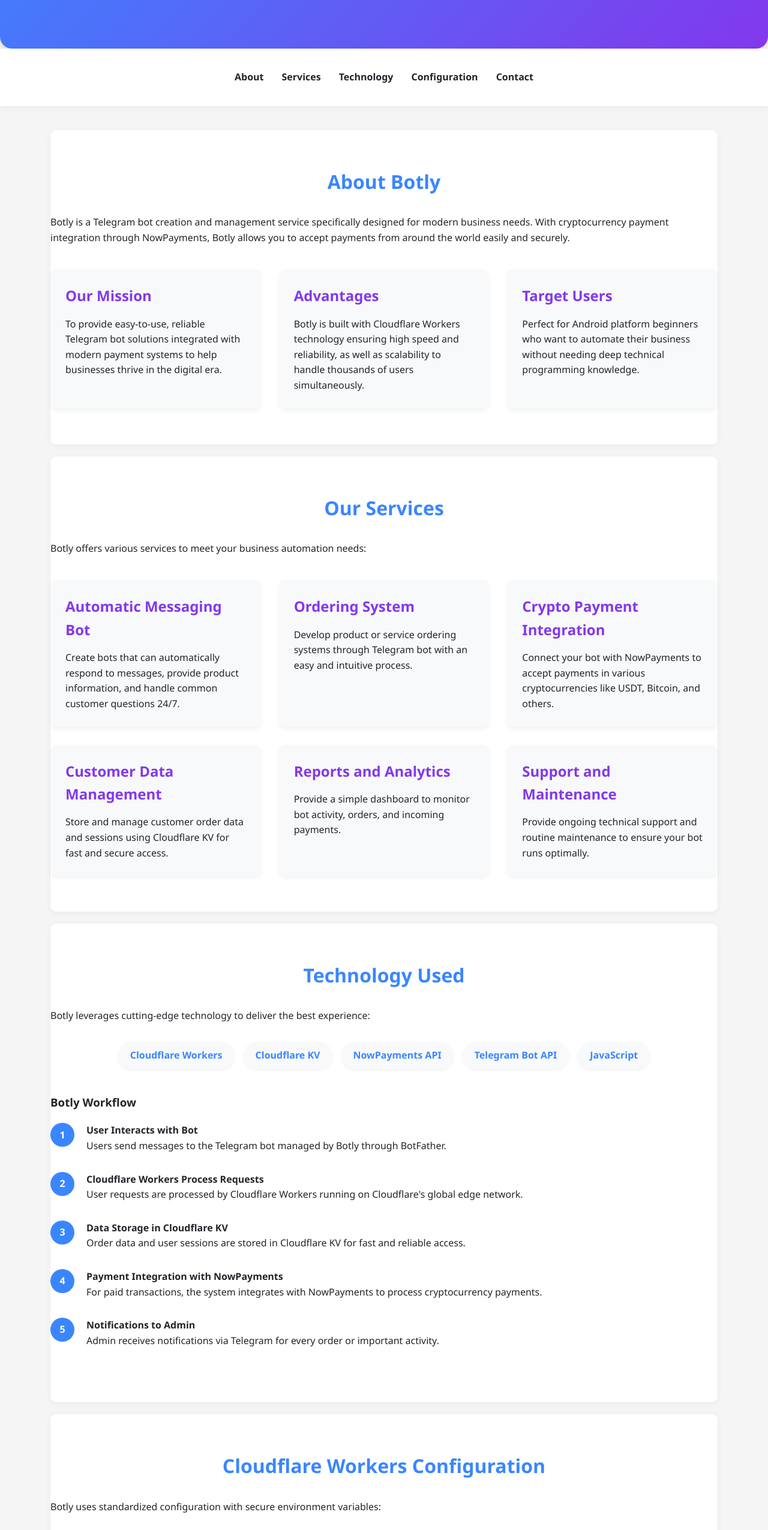
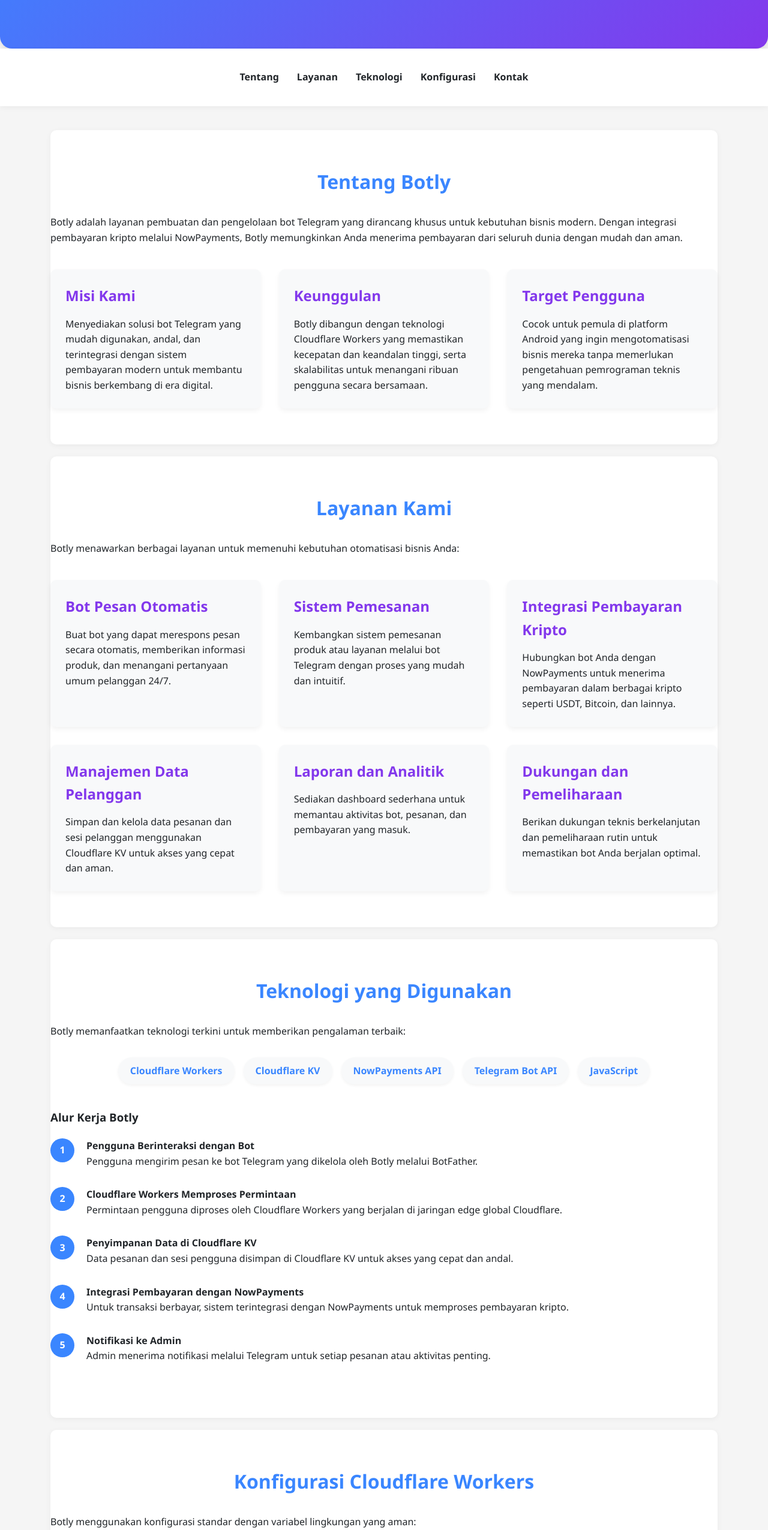
Before and after one commit to zrcxvs/botly.github.io, a plain HTML site: page index.html in a window 1280 px wide. Shown: the part 229-2780 px from the top of the page at 60% size. Drawn offline with Linux system fonts and the light colour scheme.

Commit message:
index.html

```diff
--- a/index.html
+++ b/index.html
@@ -1,9 +1,9 @@
 <!DOCTYPE html>
-<html lang="en">
+<html lang="id">
 <head>
     <meta charset="UTF-8">
     <meta name="viewport" content="width=device-width, initial-scale=1.0">
-    <title>Botly - Professional Telegram Bot Services</title>
+    <title>Botly - Layanan Profesional Bot Telegram</title>
     <style>
         :root {
             --primary: #3a86ff;
@@ -269,79 +269,79 @@
     <header>
         <div class="container">
             <div class="logo">BOTLY</div>
-            <div class="tagline">Professional Telegram Bot Services with Crypto Payments</div>
-            <p>Your business automation solution with cutting-edge technology</p>
+            <div class="tagline">Layanan Profesional Bot Telegram dengan Pembayaran Kripto</div>
+            <p>Solusi otomatisasi bisnis Anda dengan teknologi terkini</p>
         </div>
     </header>
 
     <nav>
         <div class="container">
             <ul>
-                <li><a href="#about">About</a></li>
-                <li><a href="#services">Services</a></li>
-                <li><a href="#technology">Technology</a></li>
-                <li><a href="#configuration">Configuration</a></li>
-                <li><a href="#contact">Contact</a></li>
+                <li><a href="#about">Tentang</a></li>
+                <li><a href="#services">Layanan</a></li>
+                <li><a href="#technology">Teknologi</a></li>
+                <li><a href="#configuration">Konfigurasi</a></li>
+                <li><a href="#contact">Kontak</a></li>
             </ul>
         </div>
     </nav>
 
     <div class="container">
         <section id="about">
-            <h2>About Botly</h2>
-            <p>Botly is a Telegram bot creation and management service specifically designed for modern business needs. With cryptocurrency payment integration through NowPayments, Botly allows you to accept payments from around the world easily and securely.</p>
+            <h2>Tentang Botly</h2>
+            <p>Botly adalah layanan pembuatan dan pengelolaan bot Telegram yang dirancang khusus untuk kebutuhan bisnis modern. Dengan integrasi pembayaran kripto melalui NowPayments, Botly memungkinkan Anda menerima pembayaran dari seluruh dunia dengan mudah dan aman.</p>
 
             <div class="service-cards">
                 <div class="card">
-                    <h3>Our Mission</h3>
-                    <p>To provide easy-to-use, reliable Telegram bot solutions integrated with modern payment systems to help businesses thrive in the digital era.</p>
+                    <h3>Misi Kami</h3>
+                    <p>Menyediakan solusi bot Telegram yang mudah digunakan, andal, dan terintegrasi dengan sistem pembayaran modern untuk membantu bisnis berkembang di era digital.</p>
                 </div>
                 <div class="card">
-                    <h3>Advantages</h3>
-                    <p>Botly is built with Cloudflare Workers technology ensuring high speed and reliability, as well as scalability to handle thousands of users simultaneously.</p>
+                    <h3>Keunggulan</h3>
+                    <p>Botly dibangun dengan teknologi Cloudflare Workers yang memastikan kecepatan dan keandalan tinggi, serta skalabilitas untuk menangani ribuan pengguna secara bersamaan.</p>
                 </div>
                 <div class="card">
-                    <h3>Target Users</h3>
-                    <p>Perfect for Android platform beginners who want to automate their business without needing deep technical programming knowledge.</p>
+                    <h3>Target Pengguna</h3>
+                    <p>Cocok untuk pemula di platform Android yang ingin mengotomatisasi bisnis mereka tanpa memerlukan pengetahuan pemrograman teknis yang mendalam.</p>
                 </div>
             </div>
         </section>
 
         <section id="services">
-            <h2>Our Services</h2>
-            <p>Botly offers various services to meet your business automation needs:</p>
+            <h2>Layanan Kami</h2>
+            <p>Botly menawarkan berbagai layanan untuk memenuhi kebutuhan otomatisasi bisnis Anda:</p>
 
             <div class="service-cards">
                 <div class="card">
-                    <h3>Automatic Messaging Bot</h3>
-                    <p>Create bots that can automatically respond to messages, provide product information, and handle common customer questions 24/7.</p>
+                    <h3>Bot Pesan Otomatis</h3>
+                    <p>Buat bot yang dapat merespons pesan secara otomatis, memberikan informasi produk, dan menangani pertanyaan umum pelanggan 24/7.</p>
                 </div>
                 <div class="card">
-                    <h3>Ordering System</h3>
-                    <p>Develop product or service ordering systems through Telegram bot with an easy and intuitive process.</p>
+                    <h3>Sistem Pemesanan</h3>
+                    <p>Kembangkan sistem pemesanan produk atau layanan melalui bot Telegram dengan proses yang mudah dan intuitif.</p>
                 </div>
                 <div class="card">
-                    <h3>Crypto Payment Integration</h3>
-                    <p>Connect your bot with NowPayments to accept payments in various cryptocurrencies like USDT, Bitcoin, and others.</p>
+                    <h3>Integrasi Pembayaran Kripto</h3>
+                    <p>Hubungkan bot Anda dengan NowPayments untuk menerima pembayaran dalam berbagai kripto seperti USDT, Bitcoin, dan lainnya.</p>
                 </div>
                 <div class="card">
-                    <h3>Customer Data Management</h3>
-                    <p>Store and manage customer order data and sessions using Cloudflare KV for fast and secure access.</p>
+                    <h3>Manajemen Data Pelanggan</h3>
+                    <p>Simpan dan kelola data pesanan dan sesi pelanggan menggunakan Cloudflare KV untuk akses yang cepat dan aman.</p>
                 </div>
                 <div class="card">
-                    <h3>Reports and Analytics</h3>
-                    <p>Provide a simple dashboard to monitor bot activity, orders, and incoming payments.</p>
+                    <h3>Laporan dan Analitik</h3>
+                    <p>Sediakan dashboard sederhana untuk memantau aktivitas bot, pesanan, dan pembayaran yang masuk.</p>
                 </div>
                 <div class="card">
-                    <h3>Support and Maintenance</h3>
-                    <p>Provide ongoing technical support and routine maintenance to ensure your bot runs optimally.</p>
+                    <h3>Dukungan dan Pemeliharaan</h3>
+                    <p>Berikan dukungan teknis berkelanjutan dan pemeliharaan rutin untuk memastikan bot Anda berjalan optimal.</p>
                 </div>
             </div>
         </section>
 
         <section id="technology">
-            <h2>Technology Used</h2>
-            <p>Botly leverages cutting-edge technology to deliver the best experience:</p>
+            <h2>Teknologi yang Digunakan</h2>
+            <p>Botly memanfaatkan teknologi terkini untuk memberikan pengalaman terbaik:</p>
 
             <div class="tech-stack">
                 <div class="tech-item">Cloudflare Workers</div>
@@ -352,57 +352,57 @@
             </div>
 
             <div style="margin-top: 40px;">
-                <h3 style="text-align: left; margin-bottom: 20px;">Botly Workflow</h3>
+                <h3 style="text-align: left; margin-bottom: 20px;">Alur Kerja Botly</h3>
 
                 <div class="step">
                     <div class="step-number">1</div>
                     <div>
-                        <h4>User Interacts with Bot</h4>
-                        <p>Users send messages to the Telegram bot managed by Botly through BotFather.</p>
+                        <h4>Pengguna Berinteraksi dengan Bot</h4>
+                        <p>Pengguna mengirim pesan ke bot Telegram yang dikelola oleh Botly melalui BotFather.</p>
                     </div>
                 </div>
 
                 <div class="step">
                     <div class="step-number">2</div>
                     <div>
-                        <h4>Cloudflare Workers Process Requests</h4>
-                        <p>User requests are processed by Cloudflare Workers running on Cloudflare's global edge network.</p>
+                        <h4>Cloudflare Workers Memproses Permintaan</h4>
+                        <p>Permintaan pengguna diproses oleh Cloudflare Workers yang berjalan di jaringan edge global Cloudflare.</p>
                     </div>
                 </div>
 
                 <div class="step">
                     <div class="step-number">3</div>
                     <div>
-                        <h4>Data Storage in Cloudflare KV</h4>
-                        <p>Order data and user sessions are stored in Cloudflare KV for fast and reliable access.</p>
+                        <h4>Penyimpanan Data di Cloudflare KV</h4>
+                        <p>Data pesanan dan sesi pengguna disimpan di Cloudflare KV untuk akses yang cepat dan andal.</p>
                     </div>
                 </div>
 
                 <div class="step">
                     <div class="step-number">4</div>
                     <div>
-                        <h4>Payment Integration with NowPayments</h4>
-                        <p>For paid transactions, the system integrates with NowPayments to process cryptocurrency payments.</p>
+                        <h4>Integrasi Pembayaran dengan NowPayments</h4>
+                        <p>Untuk transaksi berbayar, sistem terintegrasi dengan NowPayments untuk memproses pembayaran kripto.</p>
                     </div>
                 </div>
 
                 <div class="step">
                     <div class="step-number">5</div>
                     <div>
-                        <h4>Notifications to Admin</h4>
-                        <p>Admin receives notifications via Telegram for every order or important activity.</p>
+                        <h4>Notifikasi ke Admin</h4>
+                        <p>Admin menerima notifikasi melalui Telegram untuk setiap pesanan atau aktivitas penting.</p>
                     </div>
                 </div>
             </div>
         </section>
 
         <section id="configuration">
-            <h2>Cloudflare Workers Configuration</h2>
-            <p>Botly uses standardized configuration with secure environment variables:</p>
+            <h2>Konfigurasi Cloudflare Workers</h2>
+            <p>Botly menggunakan konfigurasi standar dengan variabel lingkungan yang aman:</p>
 
             <h3 style="text-align: left; margin: 30px 0 15px 0;">KV Namespace</h3>
             <div class="config-code">
-                <pre><code><span class="code-comment"># KV Namespace configuration for data storage</span>
+                <pre><code><span class="code-comment"># Konfigurasi KV Namespace untuk penyimpanan data</span>
 [[<span class="code-key">kv_namespaces</span>]]
 <span class="code-key">binding</span> = <span class="code-value">"ORDERS_KV"</span>
 <span class="code-key">id</span> = <span class="code-value">"your_orders_kv_id"</span>
@@ -412,9 +412,9 @@
 <span class="code-key">id</span> = <span class="code-value">"your_sessions_kv_id"</span></code></pre>
             </div>
 
-            <h3 style="text-align: left; margin: 30px 0 15px 0;">Environment Variables</h3>
+            <h3 style="text-align: left; margin: 30px 0 15px 0;">Variabel Lingkungan</h3>
             <div class="config-code">
-                <pre><code><span class="code-comment"># Environment variables for bot configuration</span>
+                <pre><code><span class="code-comment"># Variabel lingkungan untuk konfigurasi bot</span>
 [<span class="code-key">vars</span>]
 <span class="code-key">TELEGRAM_TOKEN</span> = <span class="code-value">"your_telegram_bot_token"</span>
 <span class="code-key">ADMIN_CHAT_ID</span> = <span class="code-value">"your_admin_chat_id"</span>
@@ -425,19 +425,19 @@
             </div>
 
             <div class="warning">
-                <strong>Important Note:</strong> All actual tokens and API keys are configured through
-                secure environment variables in the Cloudflare Dashboard and are never stored in publicly exposed code.
+                <strong>Catatan Penting:</strong> Semua token dan kunci API yang sebenarnya dikonfigurasi melalui
+                variabel lingkungan yang aman di Cloudflare Dashboard dan tidak pernah disimpan dalam kode yang terpapar publik.
             </div>
         </section>
 
         <section id="contact">
-            <h2>Contact Us</h2>
-            <p>For more information or consultation about Botly services, please contact us:</p>
+            <h2>Hubungi Kami</h2>
+            <p>Untuk informasi lebih lanjut atau konsultasi tentang layanan Botly, silakan hubungi kami:</p>
 
             <div class="contact-form">
                 <form id="contactForm">
                     <div class="form-group">
-                        <label for="name">Name</label>
+                        <label for="name">Nama</label>
                         <input type="text" id="name" name="name" required>
                     </div>
 
@@ -447,16 +447,16 @@
                     </div>
 
                     <div class="form-group">
-                        <label for="subject">Subject</label>
+                        <label for="subject">Subjek</label>
                         <input type="text" id="subject" name="subject" required>
                     </div>
 
                     <div class="form-group">
-                        <label for="message">Message</label>
+                        <label for="message">Pesan</label>
                         <textarea id="message" name="message" rows="5" required></textarea>
                     </div>
 
-                    <button type="submit">Send Message</button>
+                    <button type="submit">Kirim Pesan</button>
                 </form>
             </div>
         </section>
@@ -464,13 +464,13 @@
 
     <footer>
         <div class="container">
-            <p>&copy; 2023 Botly - Professional Telegram Bot Services</p>
+            <p>&copy; 2023 Botly - Layanan Profesional Bot Telegram</p>
             <p>Email: hello_botly@zohomail.com | Telegram: @zrpremium_bot</p>
         </div>
     </footer>
 
     <script>
-        // Smooth scrolling for navigation
+        // Smooth scrolling untuk navigasi
         document.querySelectorAll('nav a').forEach(anchor => {
             anchor.addEventListener('click', function(e) {
                 e.preventDefault();
@@ -485,12 +485,12 @@
             });
         });
 
-        // Form submission handling
+        // Penanganan pengiriman formulir
         document.getElementById('contactForm').addEventListener('submit', function(e) {
             e.preventDefault();
-            alert('Thank you! Your message has been sent. We will contact you soon.');
+            alert('Terima kasih! Pesan Anda telah terkirim. Kami akan menghubungi Anda segera.');
             this.reset();
         });
     </script>
 </body>
-</html>
+    </html>
```
